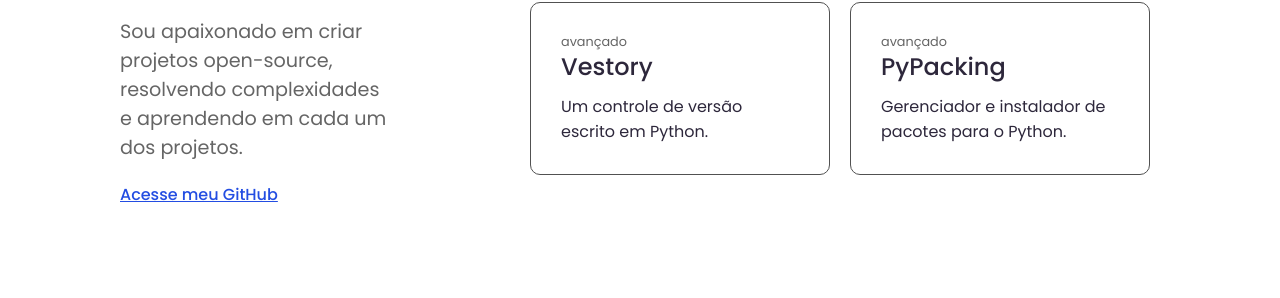
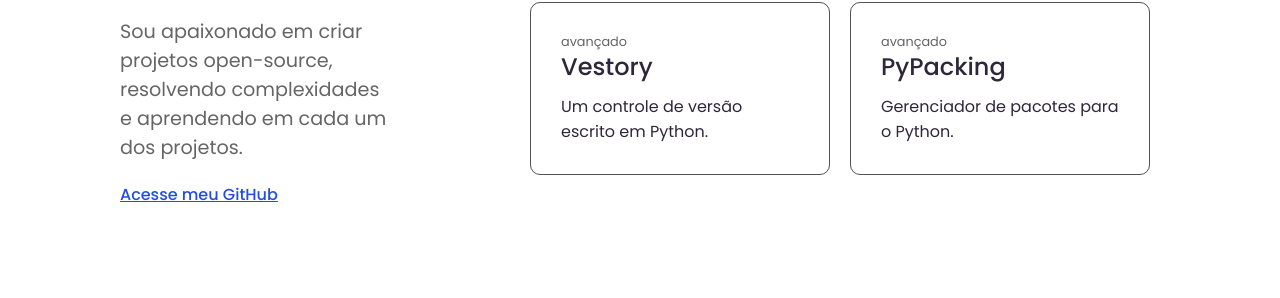
Before and after one commit to jaedsonpys/jaedsondev-web, a Flask app: page / in a window 1280 px wide. Shown: the part 926-1224 px from the top of the page. Run offline with Flask 2, Linux system fonts and the light colour scheme.

Commit message:
changing project description

```diff
--- a/templates/index.html
+++ b/templates/index.html
@@ -122,7 +122,7 @@
                     <div class="card">
                         <h4>avançado</h4>
                         <h2>PyPacking</h2>
-                        <p>Gerenciador e instalador de
+                        <p>Gerenciador de
                             pacotes para o Python.
                         </p>
                     </div>
```
